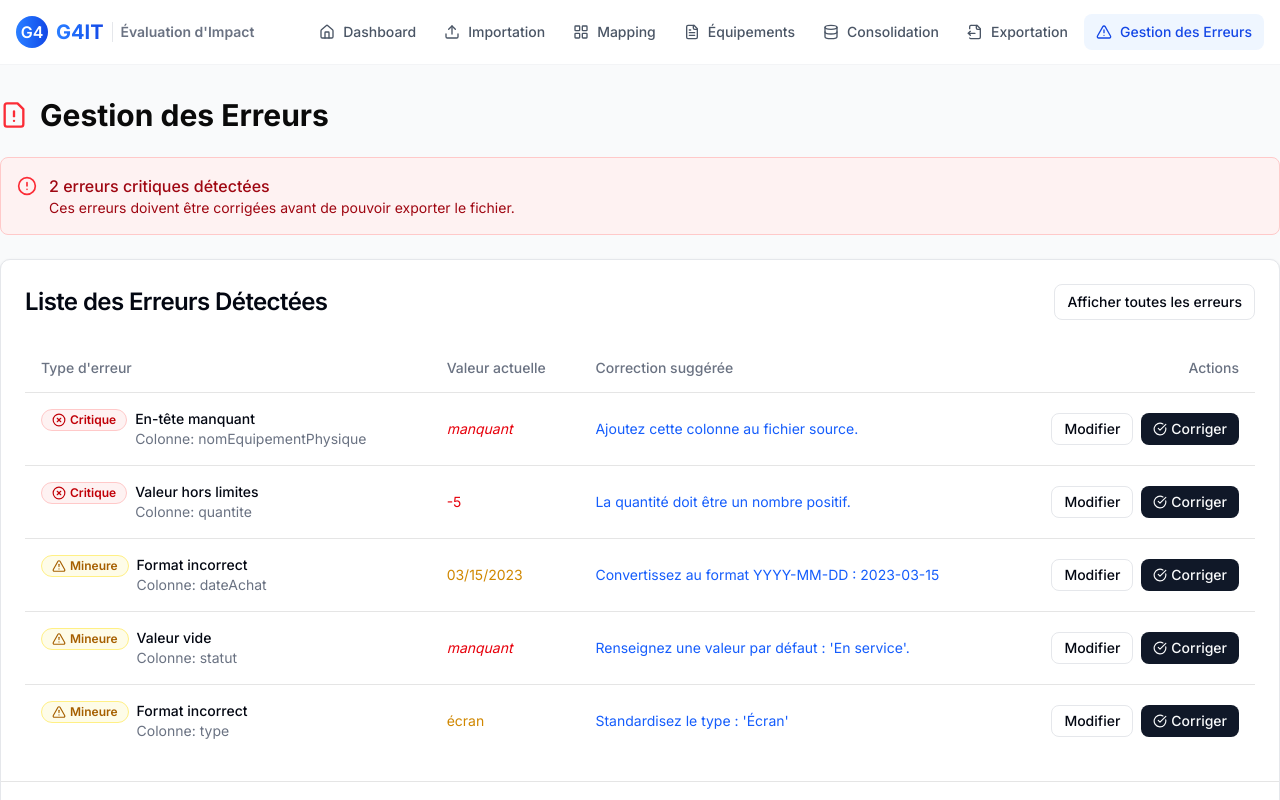
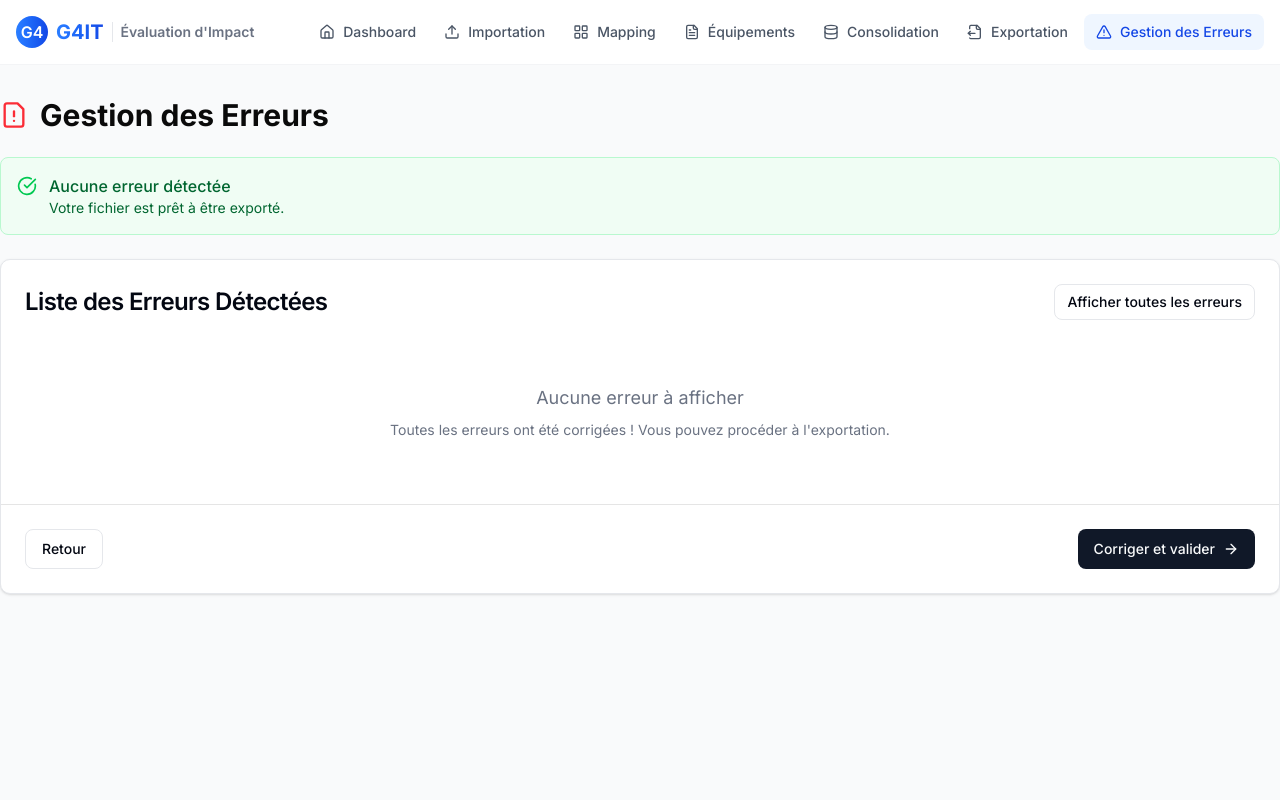
Before and after one commit to ThibMN/G4IT-CSV-Check, a Next.js app in the folder frontend/: page /error-management in a window 1280 px wide. Shown: the top 800 px of the page. Built offline with nearby package versions, Linux system fonts and the light colour scheme.

Commit message:
refactor: Remove mock data and example variables from various components

```diff
--- a/frontend/app/consolidation/page.tsx
+++ b/frontend/app/consolidation/page.tsx
@@ -9,17 +9,6 @@ import { Card, CardContent, CardHeader, CardTitle, CardFooter } from "@/componen
 import { Dialog, DialogContent, DialogDescription, DialogHeader, DialogTitle, DialogFooter } from "@/components/ui/dialog";
 import { useEquipmentStore, ConsolidatedEquipment, Equipment } from "@/store/equipment-store";
 import Navbar from "@/components/layout/navbar";
-
-// Données d'exemple pour la démo
-const EXAMPLE_EQUIPMENTS: Equipment[] = [
-  { id: 1, nom: "PC Dell 1", modele: "Dell X280", quantite: 2, statut: "Actif" },
-  { id: 2, nom: "PC Dell 2", modele: "Dell X280", quantite: 3, statut: "Actif" },
-  { id: 3, nom: "Écran HP", modele: "HP Z27", quantite: 1, statut: "Actif" },
-  { id: 4, nom: "Serveur 1", modele: "Dell PowerEdge", quantite: 1, statut: "Actif" },
-  { id: 5, nom: "Serveur 2", modele: "Dell PowerEdge", quantite: 2, statut: "Inactif" },
-  { id: 6, nom: "MacBook Pro 1", modele: "MacBook Pro", quantite: 2, statut: "Actif" },
-  { id: 7, nom: "MacBook Pro 2", modele: "MacBook Pro", quantite: 1, statut: "Actif" },
-];
 
 // Message d'erreur
 const ErrorMessage = ({ message, onRetry }: { message: string; onRetry: () => void }) => {
@@ -150,13 +139,6 @@ export default function ConsolidationPage() {
     consolidateEquipments,
     updateConsolidatedEquipment,
   } = useEquipmentStore();
-
-  // Charger des données d'exemple si aucun équipement n'est disponible
-  useEffect(() => {
-    if (equipments.length === 0) {
-      setEquipments(EXAMPLE_EQUIPMENTS);
-    }
-  }, [equipments.length, setEquipments]);
 
   // Effectuer la consolidation initiale des équipements
   useEffect(() => {
--- a/frontend/app/equipments/page.tsx
+++ b/frontend/app/equipments/page.tsx
@@ -222,62 +222,6 @@ export default function EquipmentManagement() {
     setCurrentPage(page);
   };
 
-  // Données mockées pour l'exemple
-  const mockData = () => {
-    // Simuler les types d'équipement
-    const types: EquipmentType[] = [
-      { id: 1, nom: "Écran" },
-      { id: 2, nom: "Ordinateur Portable" },
-      { id: 3, nom: "Serveur" }
-    ];
-    setEquipmentTypes(types);
-
-    // Simuler les modèles selon le type sélectionné
-    if (selectedType) {
-      let models: EquipmentModel[] = [];
-      if (selectedType.id === 1) {
-        models = [
-          { id: 101, nom: "Dell P2720DC", type: "Écran" },
-          { id: 102, nom: "HP Z27", type: "Écran" }
-        ];
-      } else if (selectedType.id === 2) {
-        models = [
-          { id: 201, nom: "MacBook Pro", type: "Ordinateur Portable" },
-          { id: 202, nom: "Dell XPS 13", type: "Ordinateur Portable" }
-        ];
-      } else if (selectedType.id === 3) {
-        models = [
-          { id: 301, nom: "Dell PowerEdge", type: "Serveur" },
-          { id: 302, nom: "HP ProLiant", type: "Serveur" }
-        ];
-      }
-      setEquipmentModels(models);
-    }
-
-    // Simuler les équipements
-    const equipments: Equipment[] = [];
-    for (let i = 1; i <= 15; i++) {
-      equipments.push({
-        id: i,
-        nom: `Équipement ${i}`,
-        modele: selectedModel ? selectedModel.nom : "Modèle Standard",
-        quantite: Math.floor(Math.random() * 10) + 1,
-        statut: Math.random() > 0.3 ? "Actif" : "Inactif"
-      });
-    }
-
-    // Ne prendre que les éléments de la page courante
-    const startIndex = (currentPage - 1) * itemsPerPage;
-    const endIndex = startIndex + itemsPerPage;
-    setEquipments(equipments.slice(startIndex, endIndex));
-    setTotalPages(Math.ceil(equipments.length / itemsPerPage));
-  };
-
-  // Utiliser les données mockées au lieu des appels API
-  useEffect(() => {
-    mockData();
-  }, [selectedType, selectedModel, currentPage]);
-
   return (
     <div className="min-h-screen bg-gray-50">
       <div className="container mx-auto py-8">
--- a/frontend/app/mapping/page.tsx
+++ b/frontend/app/mapping/page.tsx
@@ -56,18 +56,11 @@ const expectedHeaders: ExpectedHeader[] = [
   },
 ];
 
-// Exemple de données détectées (dans une vraie app)
-const mockDetectedHeaders: DetectedHeader[] = [
-  { name: "Équipement", index: 0, mappedTo: null },
-  { name: "Type", index: 1, mappedTo: null },
-  { name: "Nombre", index: 2, mappedTo: null },
-  { name: "Date", index: 3, mappedTo: null },
-  { name: "État", index: 4, mappedTo: null },
-];
+
 
 export default function HeaderMapping() {
   // États locaux
-  const [detectedHeaders, setDetectedHeaders] = useState<DetectedHeader[]>(mockDetectedHeaders);
+  const [detectedHeaders, setDetectedHeaders] = useState<DetectedHeader[]>();// Tableau des en-têtes détectés ajouter
   const [isHelpOpen, setIsHelpOpen] = useState(false);
   const [openSelects, setOpenSelects] = useState<number[]>([]);
 
--- a/frontend/store/error-store.ts
+++ b/frontend/store/error-store.ts
@@ -39,60 +39,13 @@ interface ErrorState {
   hasCriticalErrors: () => boolean;
 }
 
-// Exemples d'erreurs pour le développement
-const mockErrors: FileError[] = [
-  {
-    id: 1,
-    type: "En-tête manquant",
-    colonne: "nomEquipementPhysique",
-    gravite: "critique",
-    suggestion: "Ajoutez cette colonne au fichier source.",
-    corrigee: false
-  },
-  {
-    id: 2,
-    type: "Format incorrect",
-    colonne: "dateAchat",
-    gravite: "mineure",
-    valeur: "03/15/2023",
-    suggestion: "Convertissez au format YYYY-MM-DD : 2023-03-15",
-    corrigee: false
-  },
-  {
-    id: 3,
-    type: "Valeur vide",
-    colonne: "statut",
-    gravite: "mineure",
-    valeur: "",
-    suggestion: "Renseignez une valeur par défaut : 'En service'.",
-    corrigee: false
-  },
-  {
-    id: 4,
-    type: "Valeur hors limites",
-    colonne: "quantite",
-    gravite: "critique",
-    valeur: "-5",
-    suggestion: "La quantité doit être un nombre positif.",
-    corrigee: false
-  },
-  {
-    id: 5,
-    type: "Format incorrect",
-    colonne: "type",
-    gravite: "mineure",
-    valeur: "écran",
-    suggestion: "Standardisez le type : 'Écran'",
-    corrigee: false
-  }
-];
 
 // Création du store avec persistance
 export const useErrorStore = create<ErrorState>()(
   persist(
     (set, get) => ({
       // États initiaux
-      errors: mockErrors, // Pour le développement, utiliser les erreurs mock
+      errors:[], // ajouter initialisation des erreurs
       isLoading: false,
       error: null,
 
```
Also changed, not shown: 1 other file (tests, documents, lock files or other folders).
